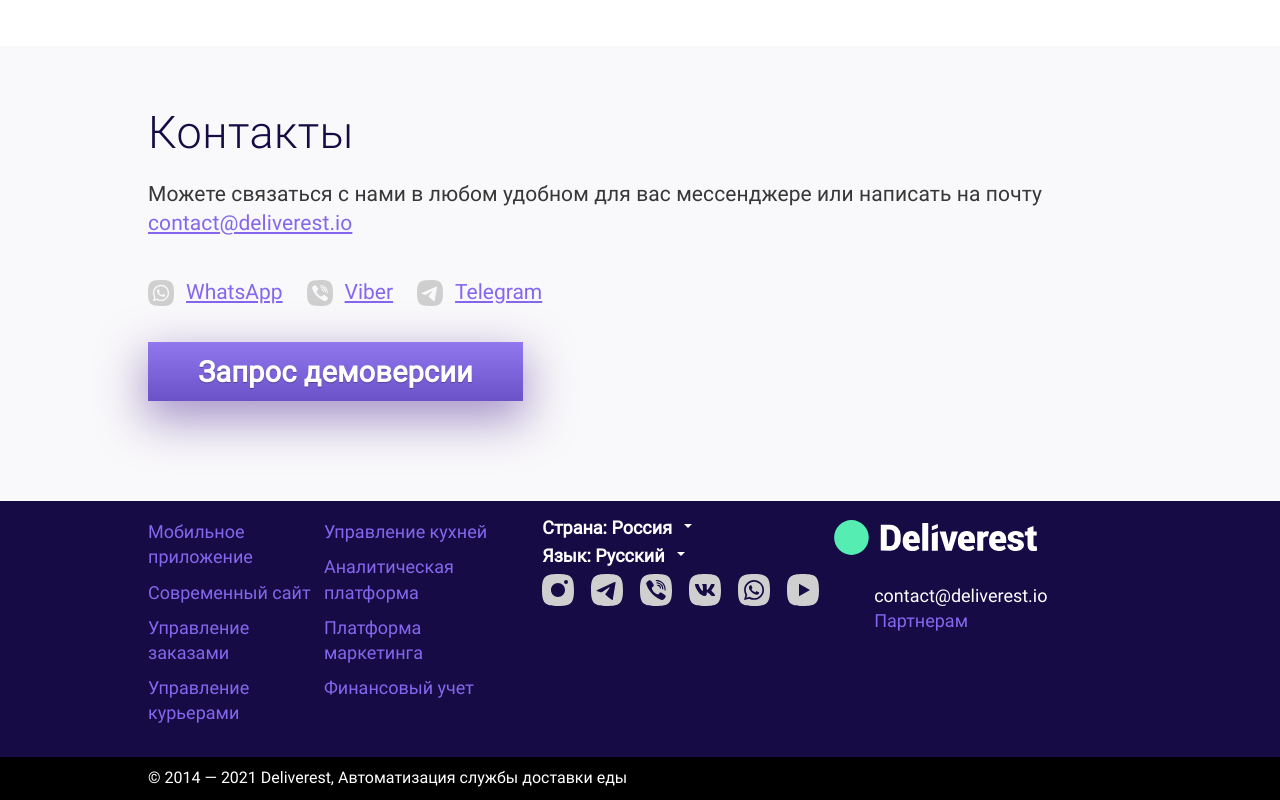
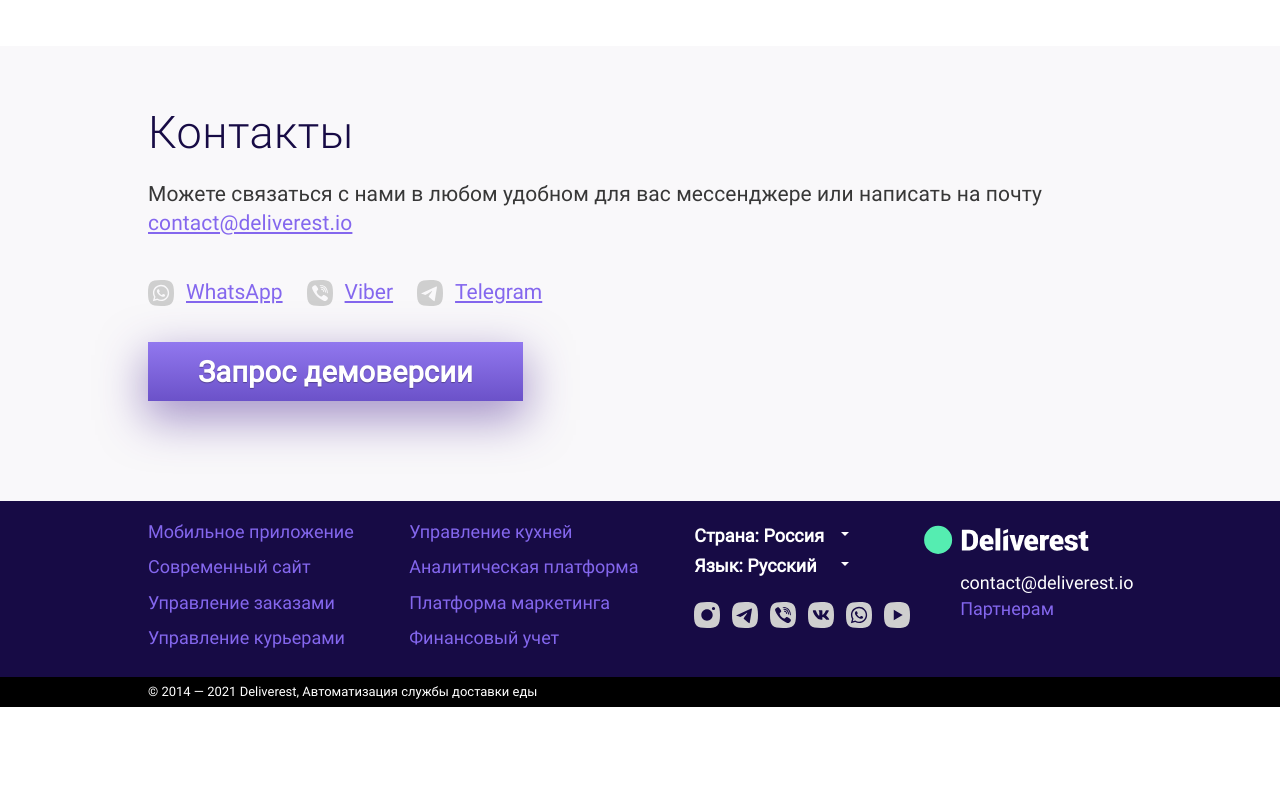
Before and after one commit to vsbchkv/deliverest, a website: page src/views/index.html in a window 1280 px wide. Shown: the part 9222-10022 px from the top of the page. After the commit the page ends 9929 px from the top, so only its background shows below. Drawn offline with nearby package versions, Linux system fonts and the light colour scheme; files that its build step writes are made by us from their sources; files whose address does not match are found by name.

Commit message:
fix footer

```diff
--- a/src/styles/layout/footer/_footer.scss
+++ b/src/styles/layout/footer/_footer.scss
@@ -14,12 +14,14 @@
     display: flex;
     justify-content: space-between;
     align-items: flex-start;
-    margin-bottom: vw($mobile, 22px);
+    margin-bottom: vw($mobile, 25px);
 
     @media screen and (min-width: $desktop) {
       display: block;
       grid-area: head;
       margin-bottom: rem(22);
+      padding-top: rem(6);
+      padding-left: 6%;
     }
   }
 
@@ -35,40 +37,41 @@
   &__contacts {
 
     @media screen and (min-width: $desktop) {
-      padding-top: rem(20);
-      padding-left: rem(40);
+      padding-top: rem(8);
+      padding-left: rem(36);
     }
   }
 
   &__logo {
 
     @media screen and (min-width: $desktop) {
-      max-width: rem(205);
+      max-width: rem(166);
     }
   }
 
   &__nav {
-    padding-top: vw($mobile, 24px);
+    padding-top: vw($mobile, 23px);
 
     @media screen and (min-width: $desktop) {
       display: grid;
       grid-template-rows: rem(40) 1fr;
-      grid-template-columns: 1.35fr 1fr 1.02fr;
+      grid-template-columns: 2.52fr 1fr 1.02fr;
       grid-template-areas:
         'menu locales head'
         'menu social head';
       align-items: start;
       padding-top: rem(18);
-      row-gap: rem(15);
+      row-gap: rem(43);
     }
   }
 
   &__link {
     display: block;
     font-size: vw($mobile, 14px);
-    line-height: 1.4;
+    line-height: 1.35;
 
     @media screen and (min-width: $desktop) {
+      line-height: 1.4;
       font-size: rem(18);
     }
 
@@ -90,9 +93,9 @@
     @media screen and (min-width: $desktop) {
       grid-area: menu;
       margin-bottom: rem(22);
-      padding-right: 12%;
+      padding-right: 8%;
       font-size: rem(22);
-      column-gap: rem(5);
+      column-gap: rem(20);
     }
   }
 
@@ -119,8 +122,12 @@
         display: block;
       }
 
+      .locales__item .locale-dropdown__current {
+        min-width: 135px;
+      }
+
       .locales__item + .locales__item {
-        margin-top: rem(10);
+        margin-top: rem(12);
         margin-left: 0;
       }
     }
@@ -131,9 +138,10 @@
       @media screen and (min-width: $desktop) {
         display: block;
         grid-area: locales;
-        padding: 0;
+        padding: rem(8) 0 0;
         font-size: rem(18);
         background-color: inherit;
+        margin-bottom: 10px;
       }
     }
   }
--- a/src/styles/modules/copyright/_copyright.scss
+++ b/src/styles/modules/copyright/_copyright.scss
@@ -10,8 +10,8 @@
   }
 
   @media screen and (min-width: $desktop) {
-    margin-top: rem(10);
-    padding: rem(10) 0;
-    font-size: rem(16);
+    margin-top: 0;
+    padding: rem(6) 0;
+    font-size: rem(13);
   }
 }
--- a/src/styles/modules/social/_social.scss
+++ b/src/styles/modules/social/_social.scss
@@ -5,16 +5,16 @@
   margin-top: vw($mobile, -17px);
 
   @media screen and (min-width: $desktop) {
-    margin-left: rem(-17);
-    margin-top: rem(-17);
+    margin-left: rem(-12);
+    margin-top: rem(-12);
   }
 
   &__item {
     margin-left: vw($mobile, 17px);
     margin-top: vw($mobile, 17px);
     @media screen and (min-width: $desktop) {
-      margin-left: rem(17);
-      margin-top: rem(17);
+      margin-left: rem(12);
+      margin-top: rem(12);
     }
   }
   &__icon {
@@ -22,8 +22,8 @@
     height: vw($mobile,32px);
 
     @media screen and (min-width: $desktop) {
-      width: rem(32);
-      height: rem(32);
+      width: rem(26);
+      height: rem(26);
     }
   }
 }
--- a/src/views/includes/_footer.html
+++ b/src/views/includes/_footer.html
@@ -38,8 +38,21 @@
     </ul>
     <div class="locales footer__locales footer__locales--desktop">
       <div class="content-wrapper locales__wrapper">
-        <div class="locales__item">Страна: Россия</div>
-        <div class="locales__item">Язык: Русский</div>
+        <div class="locales__item locale-dropdown">
+          <div class="locale-dropdown__current">Страна: Россия</div>
+          <ul class="locale-dropdown__list">
+            <li class="locale-dropdown__item">Zimbabwe</li>
+            <li class="locale-dropdown__item">UK</li>
+            <li class="locale-dropdown__item">USA</li>
+          </ul>
+        </div>
+        <div class="locales__item locale-dropdown">
+          <div class="locale-dropdown__current">Язык: Русский</div>
+          <ul class="locale-dropdown__list">
+            <li class="locale-dropdown__item">English</li>
+            <li class="locale-dropdown__item">Espanol</li>
+          </ul>
+        </div>
       </div>
     </div>
     <ul class="social footer__social">
```
Also changed, not shown: dist/index.html, dist/styles/styles.min.css.
